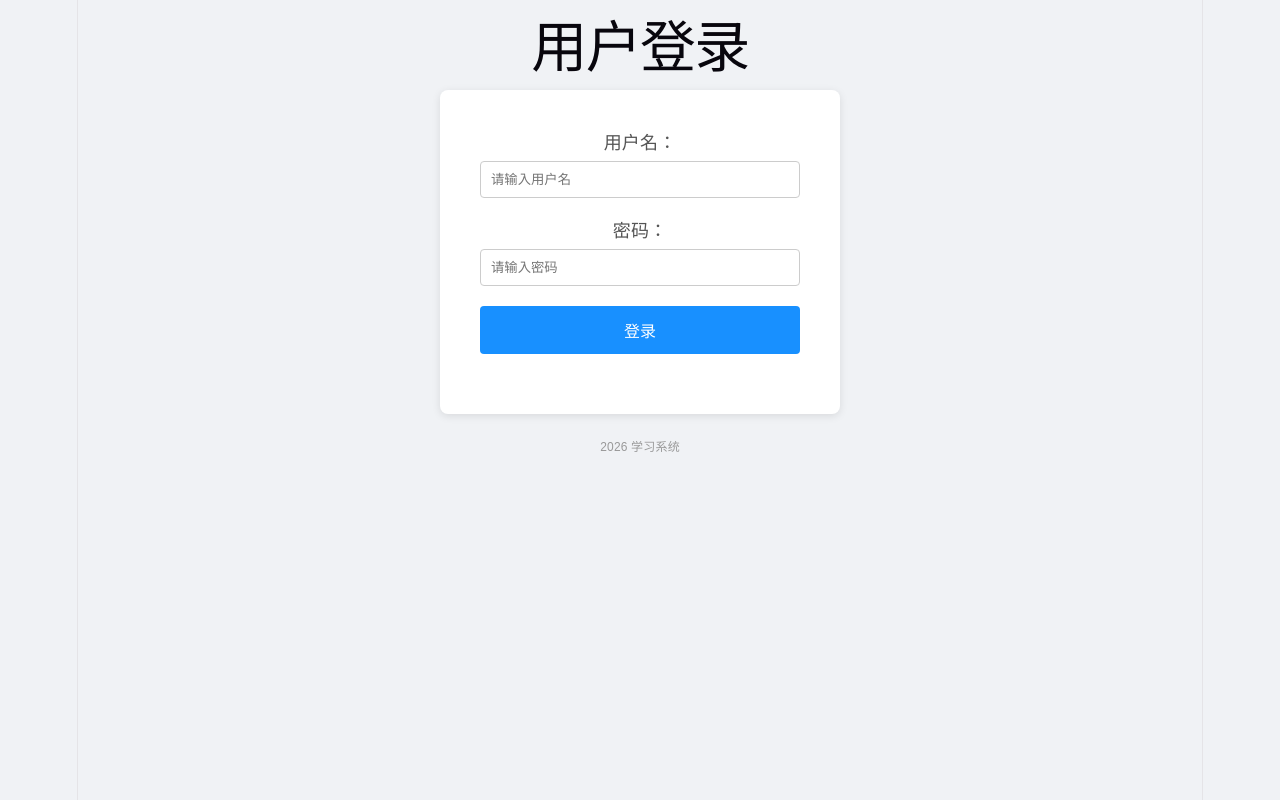
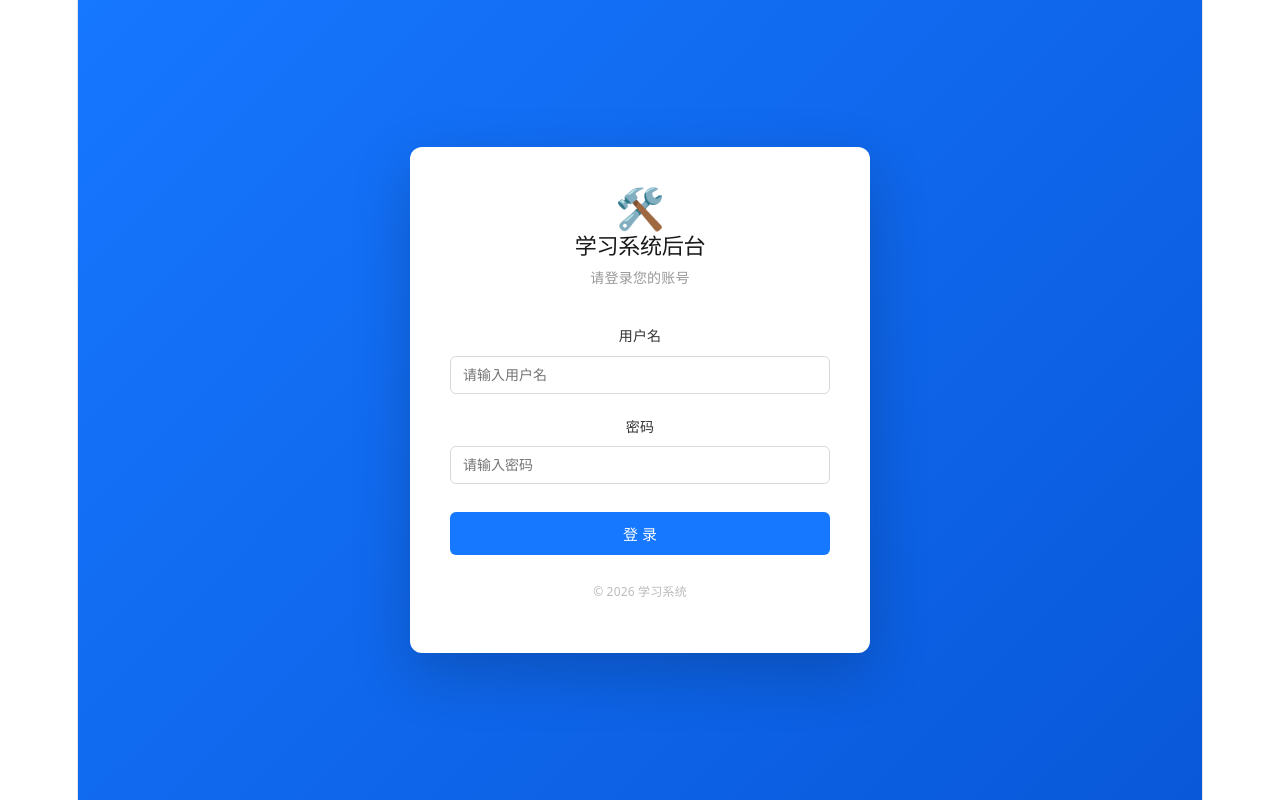
Before and after one commit to acczff/springboot-demo-web, a Vue app: page /login in a window 1280 px wide. Built offline with nearby package versions, Linux system fonts and the light colour scheme.

Commit message:
Day81-Day84：用户管理模块完成（列表/新增/编辑弹窗）、后端Token拦截器、UI全面重设计、刷新恢复用户名

```diff
--- a/src/App.vue
+++ b/src/App.vue
@@ -1,9 +1,23 @@
 <script setup lang="ts">
+import { onMounted } from 'vue';
+import { useUserStore } from './store/user';
+import { userApi } from './api/user';
 
+const userStore = useUserStore();
+
+onMounted(async () => {
+  const token = localStorage.getItem('token');
+  if (token && !userStore.username) {
+    try {
+      const res: any = await userApi.getCurrentUser();
+      userStore.setUsername(res.username);
+    } catch {
+      // token 失效，拦截器会自动跳登录页
+    }
+  }
+});
 </script>
 
 <template>
-
   <router-view></router-view>
-
 </template>
--- a/src/api/user.ts
+++ b/src/api/user.ts
@@ -15,5 +15,19 @@ export const userApi = {
   getCurrentUser() {
     console.log('📝 专职点菜员：收到 Home.vue 客人的点菜需求，正前往服务台提交...');
     return request.get('/api/auth/me');
-  }
+  },
+
+  getUserList() {
+    console.log('📝 专职点菜员：收到 Users.vue 客人的点菜需求，正前往服务台提交...');
+    return request.get('/api/users');
+  },
+
+  createUser(data: any) {
+    return request.post('/api/users', data);
+  },
+
+  updateUser(id: number, data: any) {
+    return request.put(`/api/users/${id}`, data);
+  },
+
 }
--- a/src/store/user.ts
+++ b/src/store/user.ts
@@ -6,7 +6,7 @@ import { ref } from 'vue'
 export const useUserStore = defineStore('user', () => {
 
   // 1. 存放在仓库里的公共物资（State）
-  const username = ref('未登录的神秘人')
+  const username = ref('')
 
   const employeeList = ref([
     { name: '李四', age: 20 },
--- a/src/views/Login.vue
+++ b/src/views/Login.vue
@@ -47,146 +47,137 @@ const handleLogin = async () => {
 </script>
 
 <template>
+  <div class="login-page">
+    <div class="login-card">
+      <div class="login-logo">🛠️</div>
+      <h2 class="login-title">学习系统后台</h2>
+      <p class="login-subtitle">请登录您的账号</p>
 
-  <head>
-    <meta charset="UTF-8">
-    <meta name="viewport" content="width=device-width, initial-scale=1.0">
-    <title>用户登录</title>
-  </head>
+      <p v-if="errorMsg" class="error-tip">{{ errorMsg }}</p>
 
-  <body>
-    <header>
-      <h1>用户登录</h1>
-    </header>
-    <main>
-      <p v-if="errorMsg" class="error-tip">{{ errorMsg }}</p>
-      <form id="loginForm">
-        <div>
-          <label for="username">用户名：</label>
-          <input v-model="loginForm.account" type="text" id="username" name="username" required placeholder="请输入用户名">
-        </div>
-        <div>
-          <label for="password">密码：</label>
-          <input v-model="loginForm.password" type="password" id="password" name="password" required
-            placeholder="请输入密码">
-        </div>
-        <!-- <div>
-          <input type="checkbox" id="remember" name="remember">
-          <label for="remember">记住密码</label>
-        </div> -->
-        <div>
-          <button type="submit" id="loginbtn" @click.prevent="handleLogin" :disabled="isLoading">
-            <span v-if="isLoading">登录中...</span>
-            <span v-else>登录</span>
-          </button>
-        </div>
-      </form>
-    </main>
-    <footer>
-      <p>2026 学习系统</p>
-    </footer>
-  </body>
+      <div class="form-item">
+        <label>用户名</label>
+        <input v-model="loginForm.account" type="text" placeholder="请输入用户名" />
+      </div>
+      <div class="form-item">
+        <label>密码</label>
+        <input v-model="loginForm.password" type="password" placeholder="请输入密码" />
+      </div>
+
+      <button class="login-btn" @click.prevent="handleLogin" :disabled="isLoading">
+        <span v-if="isLoading">登录中...</span>
+        <span v-else>登 录</span>
+      </button>
+
+      <p class="login-footer">© 2026 学习系统</p>
+    </div>
+  </div>
 </template>
 
-<style>
-* {
-  margin: 0;
-  padding: 0;
-  box-sizing: border-box;
+<style scoped>
+.login-page {
+  min-height: 100vh;
+  background: linear-gradient(135deg, #1677ff 0%, #0958d9 100%);
+  display: flex;
+  align-items: center;
+  justify-content: center;
 }
 
-body {
-  font-family: 'Microsoft YaHei', Arial, sans-serif;
-  background-color: #f0f2f5;
-  display: flex;
-  flex-direction: column;
-  justify-content: center;
-  align-items: center;
+.login-card {
+  background: #fff;
+  border-radius: 12px;
+  padding: 48px 40px;
+  width: 380px;
+  box-shadow: 0 20px 60px rgba(0, 0, 0, 0.2);
 }
 
-main {
-  background: white;
-  padding: 40px;
-  border-radius: 8px;
-  box-shadow: 0 2px 8px rgba(0, 0, 0, 0.1);
-  width: 100%;
-  max-width: 400px;
+.login-logo {
+  font-size: 40px;
+  text-align: center;
+  margin-bottom: 12px;
 }
 
-form div {
+.login-title {
+  font-size: 22px;
+  font-weight: 700;
+  color: #1a1a1a;
+  text-align: center;
+  margin: 0 0 6px;
+}
+
+.login-subtitle {
+  font-size: 14px;
+  color: #999;
+  text-align: center;
+  margin: 0 0 32px;
+}
+
+.form-item {
   margin-bottom: 20px;
 }
 
-label {
+.form-item label {
   display: block;
-  margin-bottom: 5px;
-  color: #555;
+  font-size: 14px;
   font-weight: 500;
+  color: #333;
+  margin-bottom: 6px;
 }
 
-input[type="text"],
-input[type="password"],
-input[type="email"],
-input[type="tel"] {
+.form-item input {
   width: 100%;
-  padding: 10px;
-  border: 1px solid #ccc;
-  border-radius: 4px;
+  padding: 10px 12px;
+  border: 1px solid #d9d9d9;
+  border-radius: 6px;
+  font-size: 14px;
   box-sizing: border-box;
+  transition: border-color 0.2s;
+  outline: none;
 }
 
-input[type="text"]:focus,
-input[type="password"]:focus,
-input[type="email"]:focus,
-input[type="tel"]:focus {
-  outline: none;
-  border-color: #007bff;
+.form-item input:focus {
+  border-color: #1677ff;
+  box-shadow: 0 0 0 2px rgba(22, 119, 255, 0.1);
 }
 
-/* 8. 复选框样式 */
-input[type="checkbox"] {
-  margin-right: 8px;
+.login-btn {
+  width: 100%;
+  padding: 11px;
+  background: #1677ff;
+  color: #fff;
+  border: none;
+  border-radius: 6px;
+  font-size: 15px;
+  font-weight: 500;
+  cursor: pointer;
+  margin-top: 8px;
+  transition: background 0.2s;
 }
 
-/* 复选框的 label 改为行内显示 */
-input[type="checkbox"]+label {
-  display: inline;
-  font-weight: normal;
+.login-btn:hover:not(:disabled) {
+  background: #4096ff;
 }
 
-/* 9. 按钮样式 */
-button {
-  width: 100%;
-  padding: 12px;
-  background-color: #1890ff;
-  color: white;
-  border: none;
-  border-radius: 4px;
-  font-size: 16px;
-  cursor: pointer;
-  transition: background-color 0.3s;
+.login-btn:disabled {
+  background: #a0c4ff;
+  cursor: not-allowed;
 }
 
-/* 按钮悬停效果 */
-button[type="submit"]:hover {
-  background-color: #40a9ff;
-}
-
-/* 10. 页脚样式 */
-footer {
+.login-footer {
   text-align: center;
-  margin-top: 20px;
-  color: #999;
   font-size: 12px;
+  color: #bbb;
+  margin-top: 24px;
+  margin-bottom: 0;
 }
 
 .error-tip {
   color: #ff4d4f;
   background: #fff2f0;
   border: 1px solid #ffccc7;
-  border-radius: 4px;
+  border-radius: 6px;
   padding: 8px 12px;
-  margin-bottom: 16px;
-  font-size: 14px;
+  margin-bottom: 20px;
+  font-size: 13px;
 }
 </style>
--- /dev/null
+++ b/src/views/Users.vue
@@ -0,0 +1,257 @@
+<script setup lang="ts">
+import { onMounted, ref } from 'vue';
+import { userApi } from '../api/user';
+
+// 表单数据
+const form = ref({
+  username: '',
+  password: '',
+  email: ''
+});
+const userList = ref<any[]>([]);
+const showDialog = ref(false);
+const editId = ref<number | null>(null);
+
+onMounted(
+  () => {
+    loadUserList()
+  }
+);
+// 加载用户列表
+const loadUserList = async () => {
+  const res: any = await userApi.getUserList()
+  userList.value = res
+}
+// 提交
+const handleSubmit = async () => {
+  if (editId.value) {
+    await userApi.updateUser(editId.value, form.value);
+  } else {
+    await userApi.createUser(form.value);
+  }
+  showDialog.value = false;
+  await loadUserList();
+};
+
+const openAddDialog = () => {
+  editId.value = null;
+  form.value = { username: '', password: '', email: '' };
+  showDialog.value = true;
+};
+
+const openEditDialog = (user: any) => {
+  editId.value = user.id;
+  form.value = { username: user.username, password: '', email: user.email };
+  showDialog.value = true;
+};
+</script>
+
+<template>
+  <div class="page">
+    <!-- 页头 -->
+    <div class="page-header">
+      <h2 class="page-title">用户管理</h2>
+      <button class="btn btn-primary" @click="openAddDialog">+ 新增用户</button>
+    </div>
+
+    <!-- 表格 -->
+    <div class="table-wrapper">
+      <table class="table">
+        <thead>
+          <tr>
+            <th>ID</th>
+            <th>用户名</th>
+            <th>邮箱</th>
+            <th>操作</th>
+          </tr>
+        </thead>
+        <tbody>
+          <tr v-for="user in userList" :key="user.id">
+            <td>{{ user.id }}</td>
+            <td>{{ user.username }}</td>
+            <td>{{ user.email }}</td>
+            <td>
+              <button class="btn btn-edit" @click="openEditDialog(user)">编辑</button>
+            </td>
+          </tr>
+        </tbody>
+      </table>
+    </div>
+
+    <!-- 弹窗遮罩 -->
+    <div v-if="showDialog" class="dialog-mask">
+      <div class="dialog">
+        <h3 class="dialog-title">{{ editId ? '编辑用户' : '新增用户' }}</h3>
+        <div class="form-item">
+          <label>用户名</label>
+          <input v-model="form.username" type="text" placeholder="请输入用户名" />
+        </div>
+        <div class="form-item">
+          <label>密码</label>
+          <input v-model="form.password" type="password" placeholder="请输入密码" />
+        </div>
+        <div class="form-item">
+          <label>邮箱</label>
+          <input v-model="form.email" type="email" placeholder="请输入邮箱" />
+        </div>
+        <div class="dialog-footer">
+          <button class="btn btn-default" @click="showDialog = false">取消</button>
+          <button class="btn btn-primary" @click="handleSubmit">保存</button>
+        </div>
+      </div>
+    </div>
+  </div>
+</template>
+
+<style scoped>
+.page {
+  padding: 24px;
+}
+
+.page-header {
+  display: flex;
+  justify-content: space-between;
+  align-items: center;
+  margin-bottom: 20px;
+}
+
+.page-title {
+  font-size: 20px;
+  font-weight: 600;
+  color: #333;
+  margin: 0;
+}
+
+/* 表格 */
+.table-wrapper {
+  background: #fff;
+  border-radius: 6px;
+  border: 1px solid #e8e8e8;
+  overflow: hidden;
+}
+
+.table {
+  width: 100%;
+  border-collapse: collapse;
+  font-size: 14px;
+}
+
+.table thead tr {
+  background-color: #fafafa;
+}
+
+.table th,
+.table td {
+  padding: 12px 16px;
+  text-align: left;
+  border-bottom: 1px solid #e8e8e8;
+  vertical-align: middle;
+}
+
+.table th {
+  font-weight: 600;
+  color: #555;
+}
+
+.table td {
+  color: #333;
+}
+
+.table th:nth-child(1),
+.table td:nth-child(1) { width: 80px; }
+
+.table th:nth-child(2),
+.table td:nth-child(2) { width: 160px; }
+
+.table th:nth-child(4),
+.table td:nth-child(4) { width: 100px; }
+
+.table tbody tr:last-child td {
+  border-bottom: none;
+}
+
+.table tbody tr:hover {
+  background-color: #f9f9f9;
+}
+
+/* 按钮 */
+.btn {
+  padding: 7px 16px;
+  border-radius: 4px;
+  border: none;
+  cursor: pointer;
+  font-size: 14px;
+}
+
+.btn-primary {
+  background-color: #1677ff;
+  color: #fff;
+}
+
+.btn-primary:hover {
+  background-color: #4096ff;
+}
+
+.btn-default {
+  background-color: #fff;
+  color: #333;
+  border: 1px solid #d9d9d9;
+  margin-right: 8px;
+}
+
+.btn-default:hover {
+  border-color: #1677ff;
+  color: #1677ff;
+}
+
+.btn-edit {
+  background: #fff;
+  color: #1677ff;
+  border: 1px solid #1677ff;
+  padding: 4px 12px;
+  border-radius: 4px;
+  font-size: 13px;
+  cursor: pointer;
+}
+
+.btn-edit:hover {
+  background: #e6f4ff;
+}
+
+/* 弹窗 */
+.dialog-mask {
+  position: fixed;
+  inset: 0;
+  background: rgba(0, 0, 0, 0.45);
+  display: flex;
+  align-items: center;
+  justify-content: center;
+  z-index: 100;
+}
+
+.dialog {
+  background: #fff;
+  border-radius: 8px;
+  padding: 24px;
+  width: 420px;
+  box-shadow: 0 6px 24px rgba(0, 0, 0, 0.15);
+}
+
+.dialog-title {
+  font-size: 16px;
+  font-weight: 600;
+  margin: 0 0 16px;
+  color: #333;
+}
+
+.dialog-placeholder {
+  color: #999;
+  font-size: 14px;
+  margin-bottom: 24px;
+}
+
+.dialog-footer {
+  display: flex;
+  justify-content: flex-end;
+}
+</style>
```
Also changed, not shown: src/layouts/MainLayout.vue (+94 -13 lines), src/router/index.ts (+4 -5 lines), src/views/Home.vue (+91 -19 lines).
